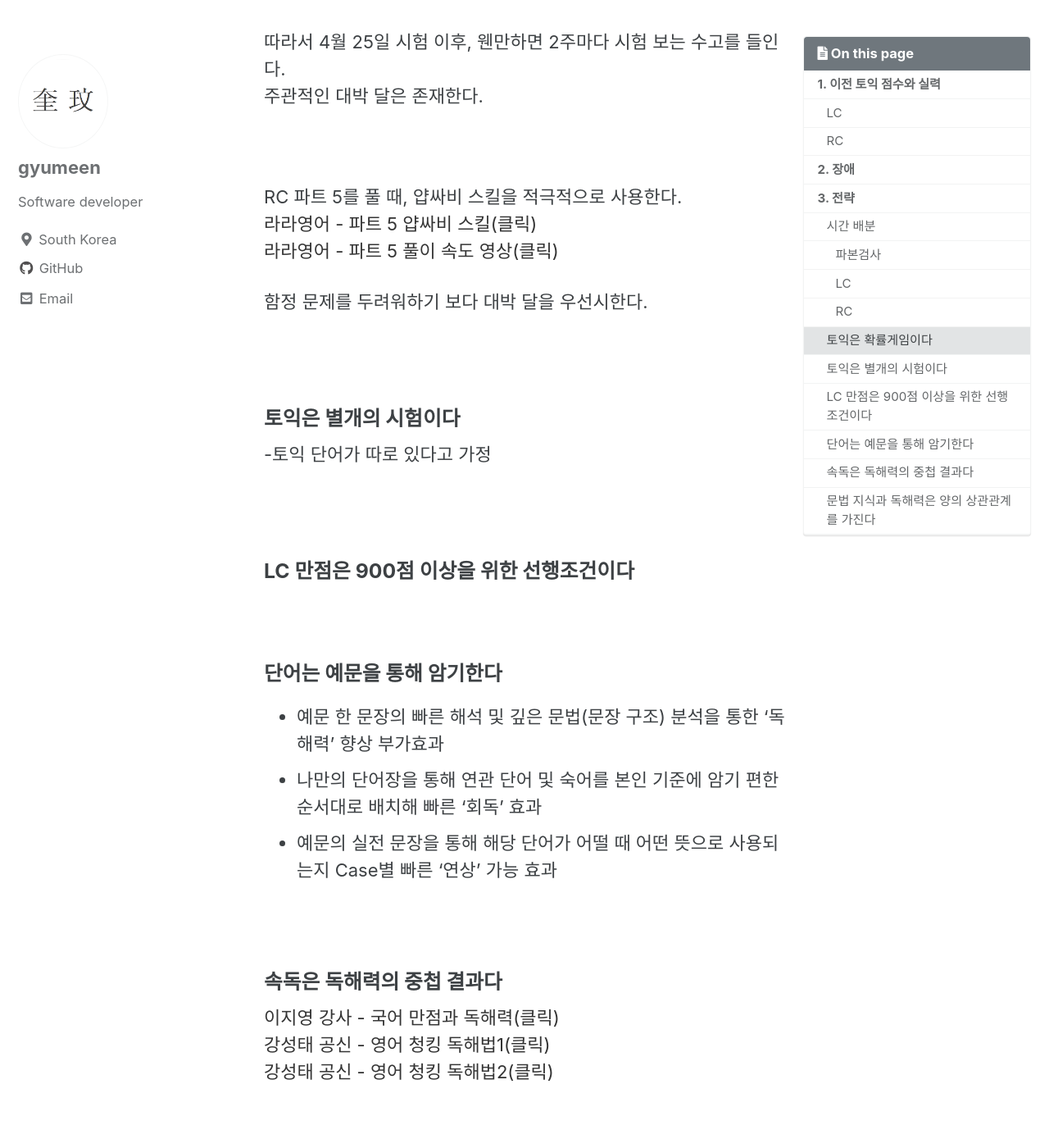
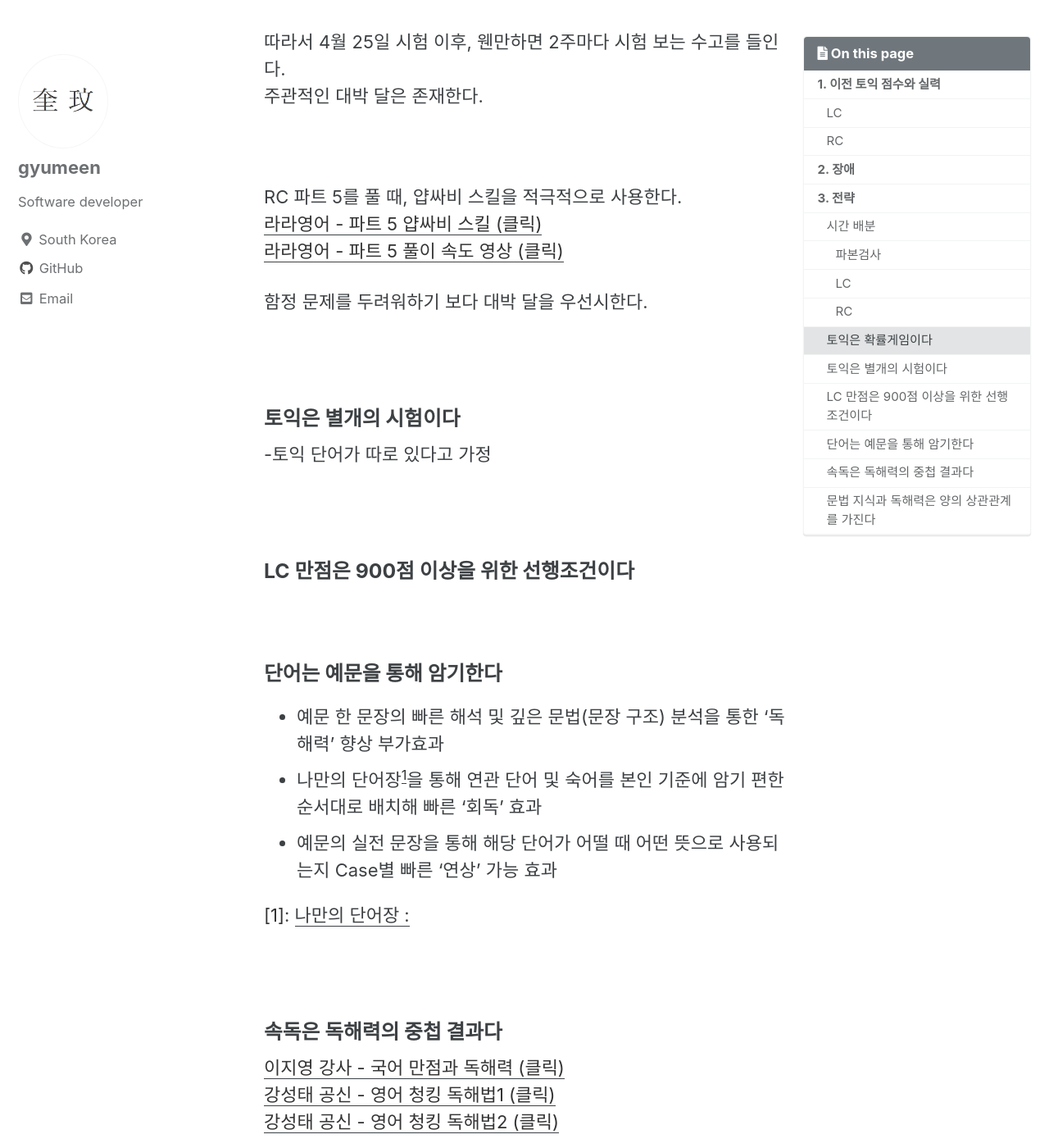
Before and after one commit to gyumeen/gyumeen.github.io, a Jekyll site: the page built from _posts/2021/Challenge/TOEIC/2021-04-01-[Toeic]1.md, in a window 1280 px wide and 1400 px high, scrolled down 4208 px. Shown: the whole window at 82% size. Built offline with Jekyll 4.4.1, drawn with Linux system fonts in a browser that asks for light colours; cached includes are drawn as plain includes; comment, search, counter and statistics services are not loaded; some of the changed text lies outside the part shown.

Commit message:
Update 2021-04-01-[Toeic]1.md

```diff
--- a/_posts/2021/Challenge/TOEIC/2021-04-01-[Toeic]1.md
+++ b/_posts/2021/Challenge/TOEIC/2021-04-01-[Toeic]1.md
@@ -89,7 +89,7 @@ Part 2 시작 전, 30초 - RC 1문제 Part 5 106번
 
 Part 5 한 문제당, 15초(3초 딜레이 감안, 총 30문제 늦어도 총 9분)
 - 얍싸비 스킬 적극 사용해 최대한 시간 단축할 것
-[라라영어 - 파트 5 얍싸비 스킬(클릭)](https://youtu.be/lLmNMmN86_Q)
+[<U>라라영어 - 파트 5 얍싸비 스킬 (클릭)</U>](https://youtu.be/lLmNMmN86_Q)
 
 Part.5 107번 ~ 130번 (- 7분)
 Part.6 131번 ~ 146번 (총 8분, 1지문(4문제)당 2분 - 한 문제당 30초)
@@ -105,7 +105,7 @@ Part7 Double부터는 한 지문씩 풀고 마킹
 - 4문제 : 3분
 2문제 : 1분 30초
 
-[라라영어 - 마킹법(클릭)](https://blog.naver.com/toeictoeic1/222281950324)
+[<U>라라영어 - 마킹법 (클릭)</U>](https://blog.naver.com/toeictoeic1/222281950324)
 
 --------------------------------------
 
@@ -122,8 +122,8 @@ Part7 Double부터는 한 지문씩 풀고 마킹
 <br/>
 
 RC 파트 5를 풀 때, 얍싸비 스킬을 적극적으로 사용한다.
-[라라영어 - 파트 5 얍싸비 스킬(클릭)](https://youtu.be/lLmNMmN86_Q)
-[라라영어 - 파트 5 풀이 속도 영상(클릭)](https://youtu.be/XvcrT_2bSTA?list=PL2V_r90Ub3ciwc-1OVtWm_hDHS_k2fZ_m)
+[<U>라라영어 - 파트 5 얍싸비 스킬 (클릭)</U>](https://youtu.be/lLmNMmN86_Q)
+[<U>라라영어 - 파트 5 풀이 속도 영상 (클릭)</U>](https://youtu.be/XvcrT_2bSTA?list=PL2V_r90Ub3ciwc-1OVtWm_hDHS_k2fZ_m)
 
 함정 문제를 두려워하기 보다 대박 달을 우선시한다.
 
@@ -140,15 +140,17 @@ RC 파트 5를 풀 때, 얍싸비 스킬을 적극적으로 사용한다.
 
 ### 단어는 예문을 통해 암기한다
 - 예문 한 문장의 빠른 해석 및 깊은 문법(문장 구조) 분석을 통한 '독해력' 향상 부가효과
-- 나만의 단어장을 통해 연관 단어 및 숙어를 본인 기준에 암기 편한 순서대로 배치해 빠른 '회독' 효과
+- 나만의 단어장<sup>[<U>1</U>](#footnote_1)</sup>을 통해 연관 단어 및 숙어를 본인 기준에 암기 편한 순서대로 배치해 빠른 '회독' 효과
 - 예문의 실전 문장을 통해 해당 단어가 어떨 때 어떤 뜻으로 사용되는지 Case별 빠른 '연상' 가능 효과
+
+<a name="footnote_1">[1]</a>: <U>나만의 단어장 : </U>
 
 <br/>
 
 ### 속독은 독해력의 중첩 결과다
-[이지영 강사 - 국어 만점과 독해력(클릭)](https://youtu.be/z-LST311HsY)
-[강성태 공신 - 영어 청킹 독해법1(클릭)](https://youtu.be/XTvAf1huxjw)
-[강성태 공신 - 영어 청킹 독해법2(클릭)](https://youtu.be/CtjnLnE53K8)
+[<U>이지영 강사 - 국어 만점과 독해력 (클릭)</U>](https://youtu.be/z-LST311HsY)
+[<U>강성태 공신 - 영어 청킹 독해법1 (클릭)</U>](https://youtu.be/XTvAf1huxjw)
+[<U>강성태 공신 - 영어 청킹 독해법2 (클릭)</U>](https://youtu.be/CtjnLnE53K8)
 
 <br/>
 
```
